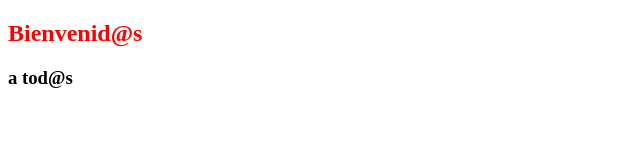
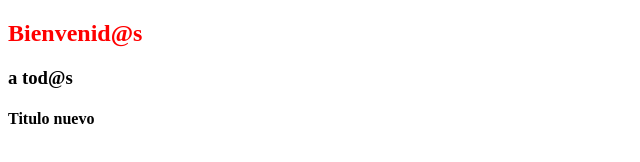
Before and after one commit to pepesan/ejemplos-thinktic-dic-2022, a plain HTML site: page index.html in a window 1280 px wide. Shown: the whole page, without its empty margins (0-640 px from the left). Drawn offline with Linux system fonts and the light colour scheme.

Commit message:
cambio nuevo

```diff
--- a/index.html
+++ b/index.html
@@ -12,5 +12,7 @@
         </style>
         <h2>Bienvenid@s</h2>
         <h3>a tod@s</h3>
+        <h4>Titulo nuevo</h4>
+
     </body>
 </html>
```
